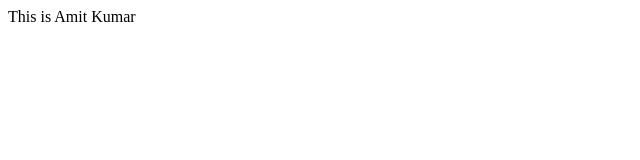
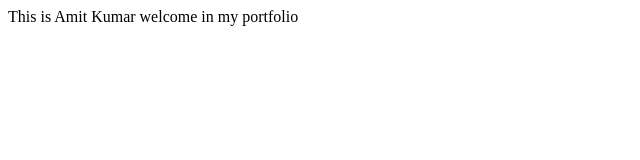
Before and after one commit to Amit-Sanghi/Amit-Kumar-Sanghi, a plain HTML site: page index.html in a window 1280 px wide. Shown: the whole page, without its empty margins (0-640 px from the left). Drawn offline with Linux system fonts and the light colour scheme.

Commit message:
docs: update in index

```diff
--- a/index.html
+++ b/index.html
@@ -8,5 +8,6 @@
 </head>
 <body>
     This is Amit Kumar
+    welcome in my portfolio
 </body>
 </html>
```
